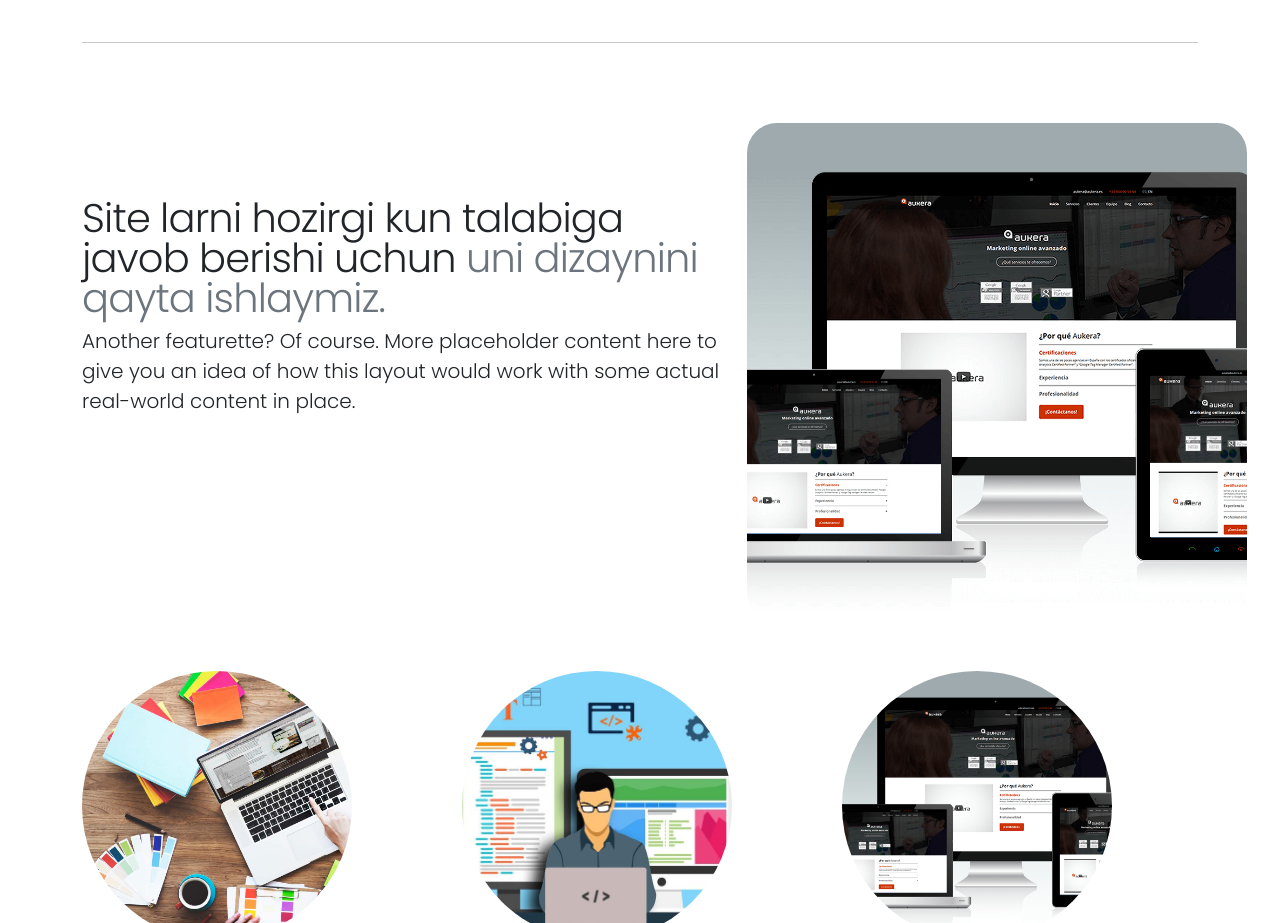
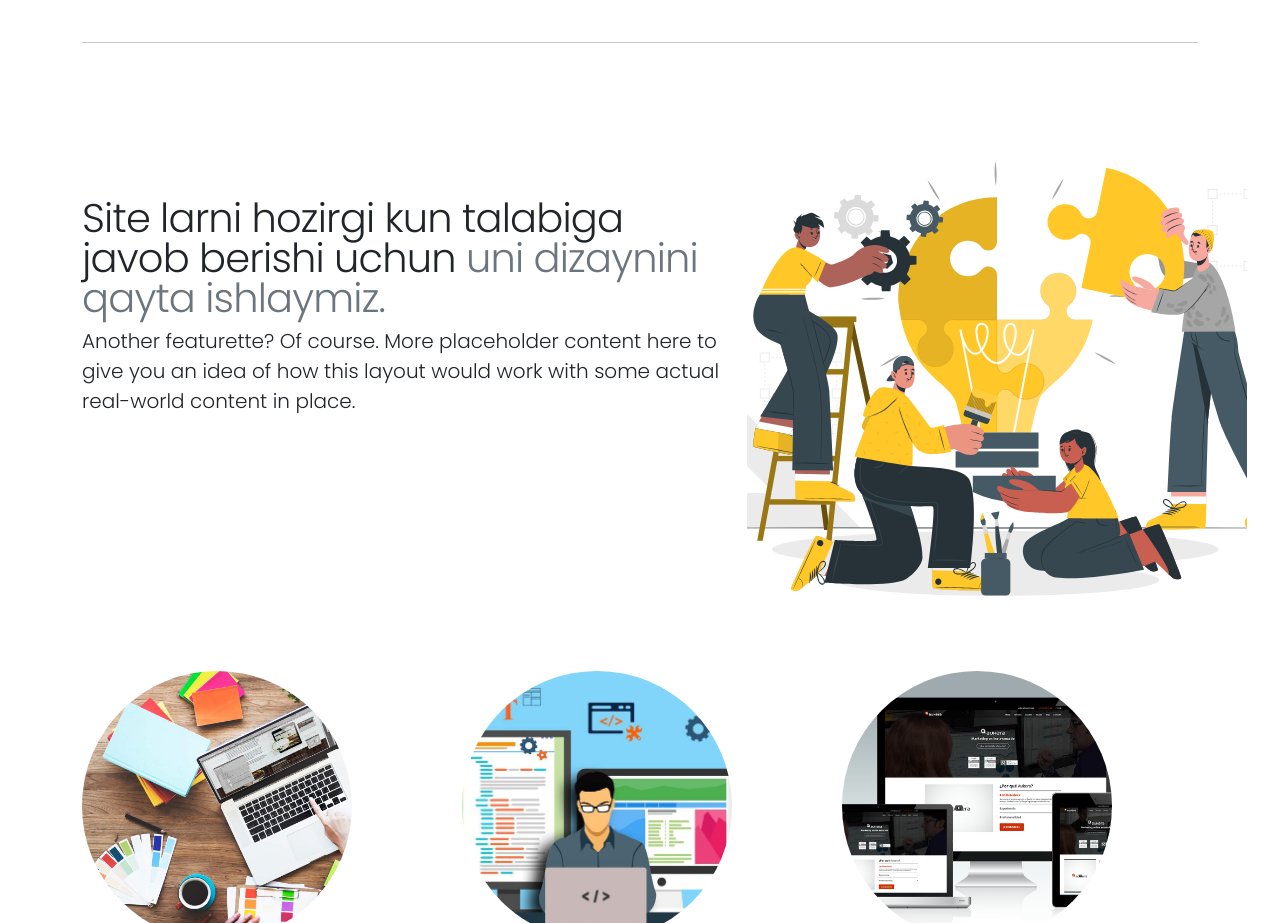
Before and after one commit to Abdullox2005/portfolio02, a website: page service.html in a window 1280 px wide. Shown: the part 2020-2943 px from the top of the page. Drawn offline with Linux system fonts and the light colour scheme.

Commit message:
uplout photo

```diff
--- a/css/style02.css
+++ b/css/style02.css
@@ -94,7 +94,7 @@
     background: url("../img/Messaging_fun-rafiki.svg")center/cover;
 }
 .pic1{
-    background: url("../img/imagen11.png")center/cover;
+    background: url("../img/Creative team-cuate.svg")center/cover;
 }
 
 .featurette-divider {
```
Also changed, not shown: img/Creative team-cuate.svg (added), img/web-development-473456596-5b6313934cedfd0050a89a1e.webp (deleted).
